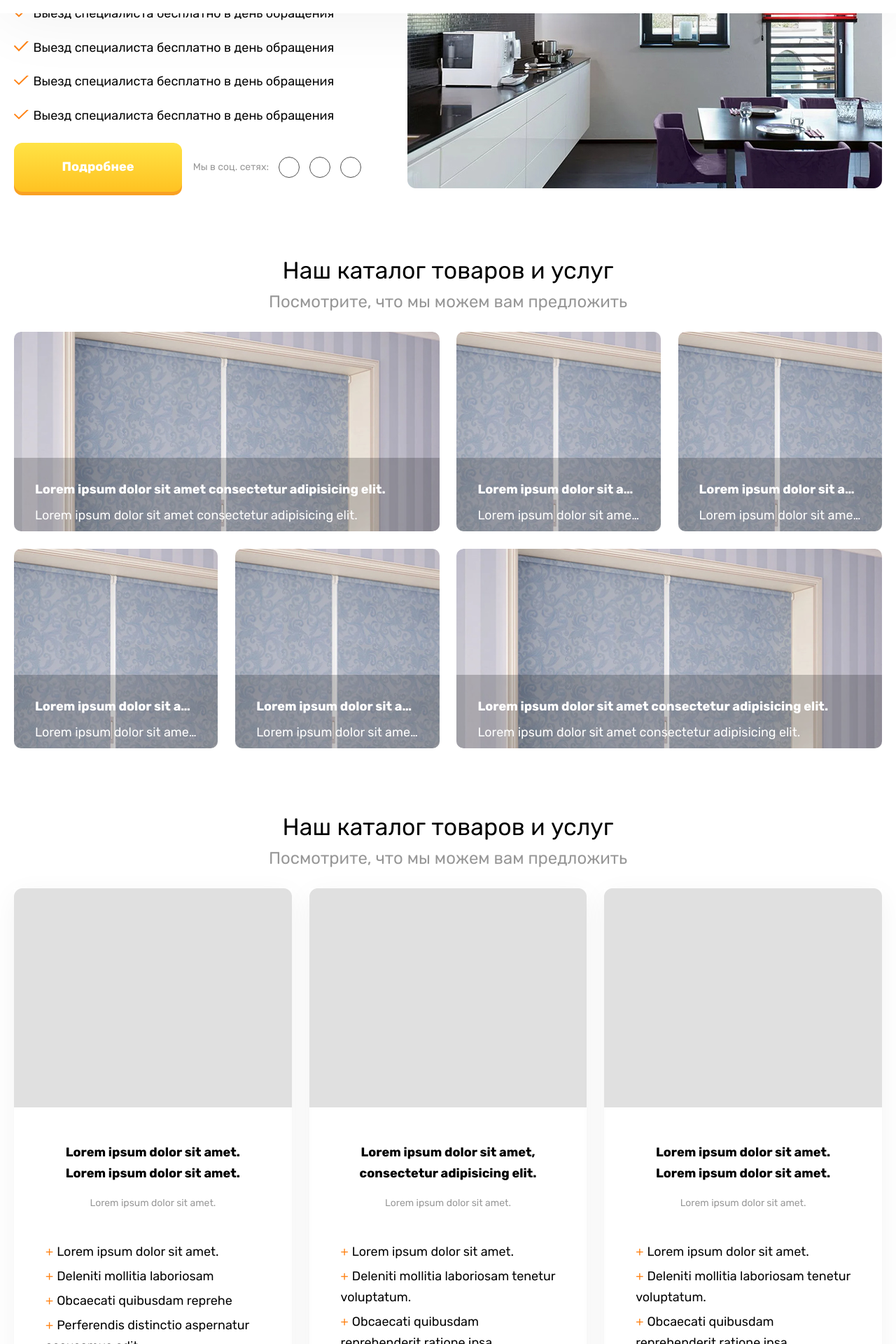
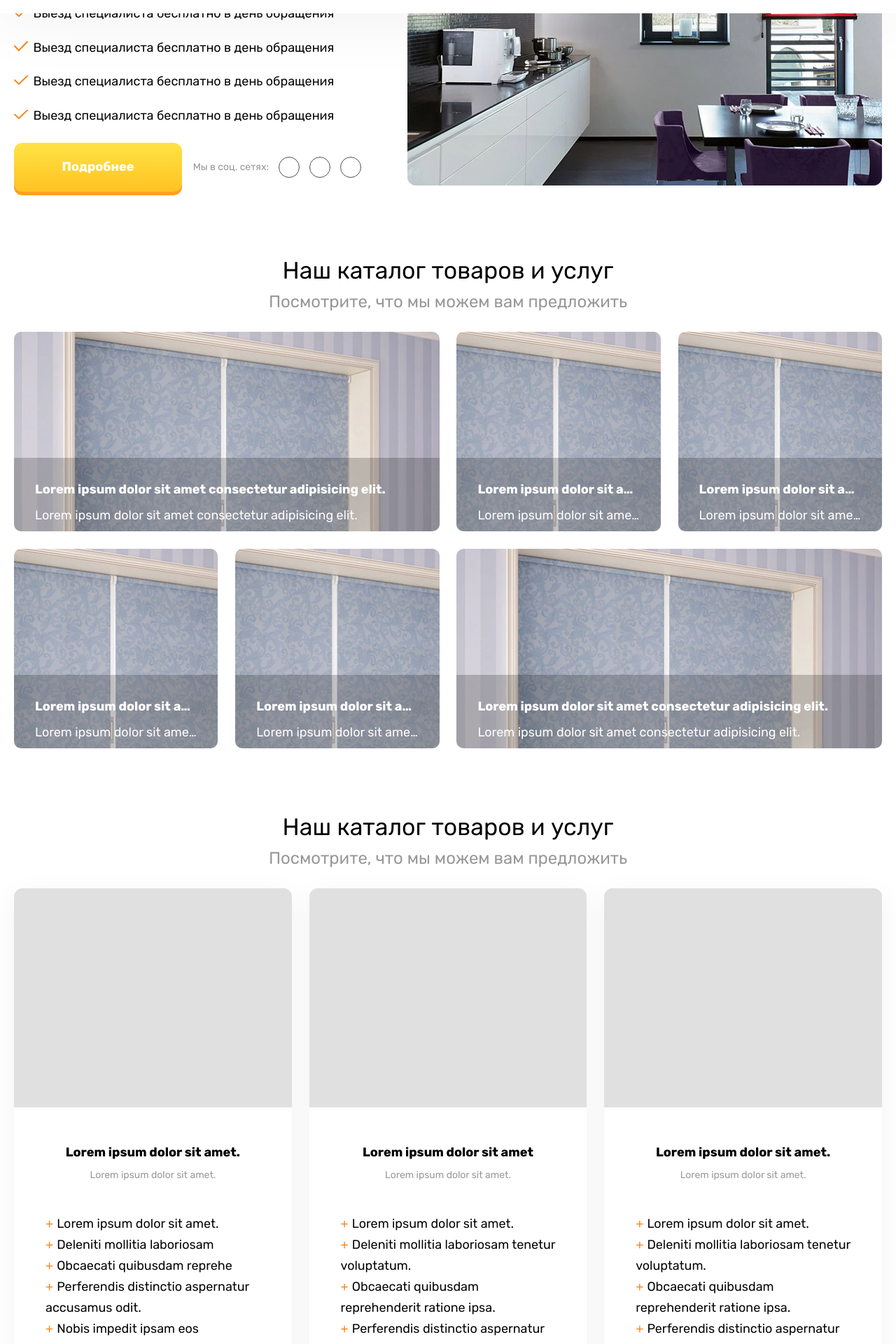
Before and after one commit to acr0matic/moskitsetki_msk, a PHP site: page / in a window 1280 px wide. Shown: the part 320-2240 px from the top of the page at 70% size. Run offline with PHP 8.4, Linux system fonts and the light colour scheme; style sheets or scripts are compiled from the project's sources.

Commit message:
Оптимизация и корректировка верстки

```diff
--- a/src/index.html
+++ b/src/index.html
@@ -57,7 +57,7 @@
   <!-- Шапка -->
   <header id="header">
     <div class="container">
-      <div class="wrapper">
+      <div class="wrap">
         <a href="#">
           <img src="img/logo.svg" alt="" class="logo" />
         </a>
@@ -95,7 +95,7 @@
               <li class="advantages-item">Выезд специалиста бесплатно в день обращения</li>
               <li class="advantages-item">Выезд специалиста бесплатно в день обращения</li>
             </ul>
-            <div class="wrapper">
+            <div class="wrap">
               <button class="button button-large">Подробнее</button>
               <div class="social">
                 <span>Мы в соц. сетях:</span>
@@ -207,7 +207,8 @@
           <div class="kit">
             <img class="kit-image" src="img/kit-image.jpg" alt="">
             <div class="kit-wrapper">
-              <h3 class="kit-title">Lorem ipsum dolor sit amet. Lorem ipsum dolor sit amet.</h3>
+              <div class="kit-content">
+                <h3 class="kit-title">Lorem ipsum dolor sit amet.</h3>
                 <span class="kit-subtitle">Lorem ipsum dolor sit amet.</span>
                 <ul class="kit-items">
                   <li class="kit-item">Lorem ipsum dolor sit amet.</li>
@@ -216,15 +217,19 @@
                   <li class="kit-item">Perferendis distinctio aspernatur accusamus odit.</li>
                   <li class="kit-item">Nobis impedit ipsam eos possimus.</li>
                 </ul>
+              </div>
+              <!-- /.kit-content -->
               <button class="button button-kit button-center">Подробнее</button>
             </div>
             <!-- /.kit-wrapper -->
           </div>
           <!-- /.kit -->
+
           <div class="kit">
             <img class="kit-image" src="img/kit-image.jpg" alt="">
             <div class="kit-wrapper">
-              <h3 class="kit-title">Lorem ipsum dolor sit amet, consectetur adipisicing elit.</h3>
+              <div class="kit-content">
+                <h3 class="kit-title">Lorem ipsum dolor sit amet</h3>
                 <span class="kit-subtitle">Lorem ipsum dolor sit amet.</span>
                 <ul class="kit-items">
                   <li class="kit-item">Lorem ipsum dolor sit amet.</li>
@@ -233,15 +238,19 @@
                   <li class="kit-item">Perferendis distinctio aspernatur accusamus odit.</li>
                   <li class="kit-item">Nobis impedit ipsam eos possimus.</li>
                 </ul>
+              </div>
+              <!-- /.kit-content -->
               <button class="button button-kit button-center">Подробнее</button>
             </div>
             <!-- /.kit-wrapper -->
           </div>
           <!-- /.kit -->
+
           <div class="kit">
             <img class="kit-image" src="img/kit-image.jpg" alt="">
             <div class="kit-wrapper">
-              <h3 class="kit-title">Lorem ipsum dolor sit amet. Lorem ipsum dolor sit amet.</h3>
+              <div class="kit-content">
+                <h3 class="kit-title">Lorem ipsum dolor sit amet.</h3>
                 <span class="kit-subtitle">Lorem ipsum dolor sit amet.</span>
                 <ul class="kit-items">
                   <li class="kit-item">Lorem ipsum dolor sit amet.</li>
@@ -250,6 +259,8 @@
                   <li class="kit-item">Perferendis distinctio aspernatur accusamus odit.</li>
                   <li class="kit-item">Nobis impedit ipsam eos possimus.</li>
                 </ul>
+              </div>
+              <!-- /.kit-text -->
               <button class="button button-kit button-center">Подробнее</button>
             </div>
             <!-- /.kit-wrapper -->
@@ -319,7 +330,7 @@
               <div class="swiper-slide feedback-card">
                 <img src="img/avatar.jpg" alt="" class="avatar">
                 <div class="feedback-text">
-                  <p class="feedback-description">Lorem ipsum dolor sit amet, consectetur adipisicing elit, sed do eiusmod tempor incididunt ut labore et dolore magna aliqua. Ut enim ad minim veniam, quis nostrud</p>
+                  <p class="feedback-description">lit, sed do eiusmod tempor incididunt ut labore et dolore magna aliqua. Ut enim ad minim veniam, quis nostrud</p>
                   <div class="feedback-info">
                     <span class="name">Иван Гордиенко</span>
                     <a href="" class="social-link"><img src="" alt=""></a>
@@ -386,14 +397,14 @@
           <h2 class="primary-heading">Есть вопросы? Оставьте заявку!</h2>
         </div>
         <div class="input-wrapper">
-          <input class="input input-text width-half" type="text" name="" placeholder="Ваше имя">
-          <input class="input input-text width-half" type="text" name="" placeholder="Номер телефона">
+          <input class="input input-text" type="text" name="" placeholder="Ваше имя">
+          <input class="input input-text" type="text" name="" placeholder="Номер телефона">
         </div>
         <!-- /.text-inputs -->
-        <input class="input input-text width-full" type="text" name="" placeholder="Ваше имя">
-        <textarea class="input input-text width-full" cols="30" rows="10" placeholder="Вопрос, который вас интересует"></textarea>
-        <div class="wrapper">
-          <button class="button button-large width-half">Оставить заявку</button>
+        <input class="input input-text" type="text" name="" placeholder="Ваше имя">
+        <textarea class="input input-text" cols="30" rows="10" placeholder="Вопрос, который вас интересует"></textarea>
+        <div class="wrap">
+          <button class="button button-large">Оставить заявку</button>
           <div class="social">
             <span>Мы в соц. сетях:</span>
             <a href="" class="social-link"><img src="" alt=""></a>
--- a/src/styles/scss/base/_helpers.scss
+++ b/src/styles/scss/base/_helpers.scss
@@ -9,11 +9,19 @@
   margin-right: auto;
 }
 
-.wrapper {
+.wrapper,
+.wrap {
   display: flex;
-  align-items: center;
   justify-content: space-between;
   width: 100%;
+}
+
+.wrapper {
+  align-items: flex-start;
+}
+
+.wrap {
+  align-items: center;
 }
 
 .section-title {
--- a/src/styles/scss/components/_button.scss
+++ b/src/styles/scss/components/_button.scss
@@ -41,7 +41,4 @@
     margin-right: auto;
   }
 
-  &-kit {
-    margin-top: auto;
-  }
 }
--- a/src/styles/scss/components/_input.scss
+++ b/src/styles/scss/components/_input.scss
@@ -18,10 +18,6 @@
       margin-right: 30px;
     }
   }
-
-  &-text {
-    margin-bottom: 30px;
-  }
 }
 
 .form-callback {
@@ -35,5 +31,9 @@
   .input {
     background: #f7f7f7;
     box-shadow: inset 0 3px 7px 0 rgba(0, 0, 0, 0.04);
+
+    &-text {
+      margin-bottom: 30px;
+    }
   }
 }
--- /dev/null
+++ b/src/styles/scss/layout/_contact.scss
@@ -0,0 +1,15 @@
+#contact {
+  .input {
+    width: 100%;
+  }
+
+  .button {
+    width: 48%;
+  }
+
+  .input-wrapper {
+    .input {
+      width: 50%;
+    }
+  }
+}
--- a/src/styles/scss/layout/_feedback.scss
+++ b/src/styles/scss/layout/_feedback.scss
@@ -4,14 +4,17 @@
     display: flex;
     align-items: center;
 
+    height: 270px;
     border-radius: 10px;
   }
 
   &-text {
     display: flex;
     flex-direction: column;
+    justify-content: space-between;
 
-    padding: 25px;
+    height: 90%;
+    padding: 0 25px;
   }
 
   &-info {
--- a/src/styles/scss/layout/_popular-kits.scss
+++ b/src/styles/scss/layout/_popular-kits.scss
@@ -18,7 +18,7 @@
 }
 
 .kit-title {
-  margin-bottom: 20px;
+  margin-bottom: 10px;
 }
 
 .kit-subtitle {
@@ -27,16 +27,18 @@
 }
 
 .kit-wrapper {
+  display: flex;
+  flex-direction: column;
+  justify-content: space-between;
+  min-height: 550px;
   padding: 45px;
 }
 
 .kit-items {
   text-align: left;
-  min-height: 310px;
 }
 
 .kit-item {
-  margin-bottom: 5px;
 
   &::before {
     content: "+";
@@ -45,7 +47,3 @@
     color: $text-important;
   }
 }
-
-.kit-button {
-  margin-top: 30px;
-}
--- a/src/styles/scss/layout/_promo.scss
+++ b/src/styles/scss/layout/_promo.scss
@@ -2,6 +2,7 @@
   padding-top: 65px;
 
   .content {
+
     padding-top: 65px;
     max-width: 40%;
   }
@@ -12,6 +13,7 @@
 
   &-item {
     margin-bottom: 28px;
+    overflow-wrap: break-word;
 
     &::before {
       content: url("/src/img/icons/check.svg");
--- a/src/styles/scss/main.scss
+++ b/src/styles/scss/main.scss
@@ -30,6 +30,7 @@
   'layout/partnership',
   'layout/map',
   'layout/feedback',
+  'layout/contact',
   'layout/footer';
 
 // 5. Подключение стилей компонентов
```
Lines whose indentation alone changed are shown as unchanged.
